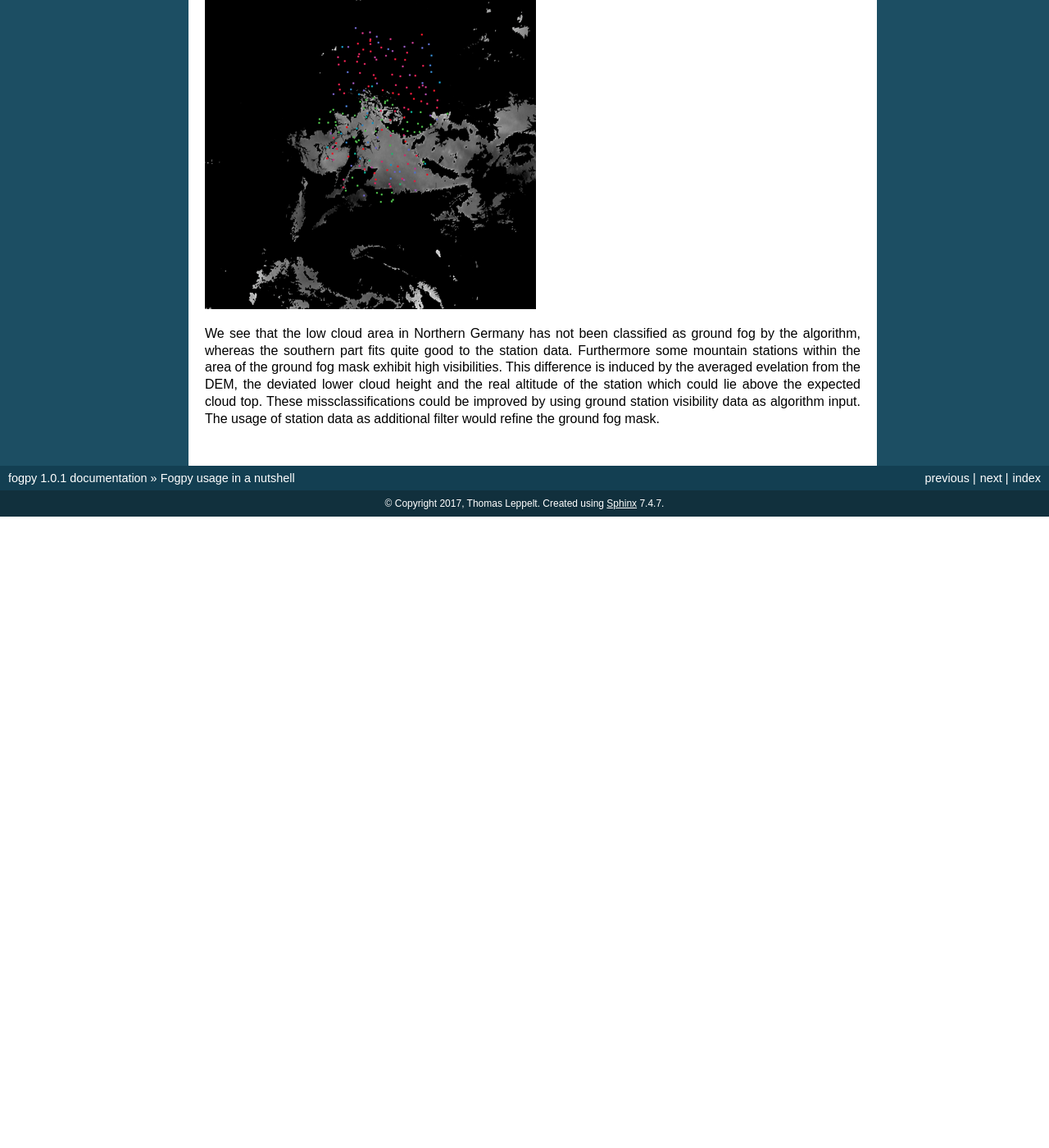
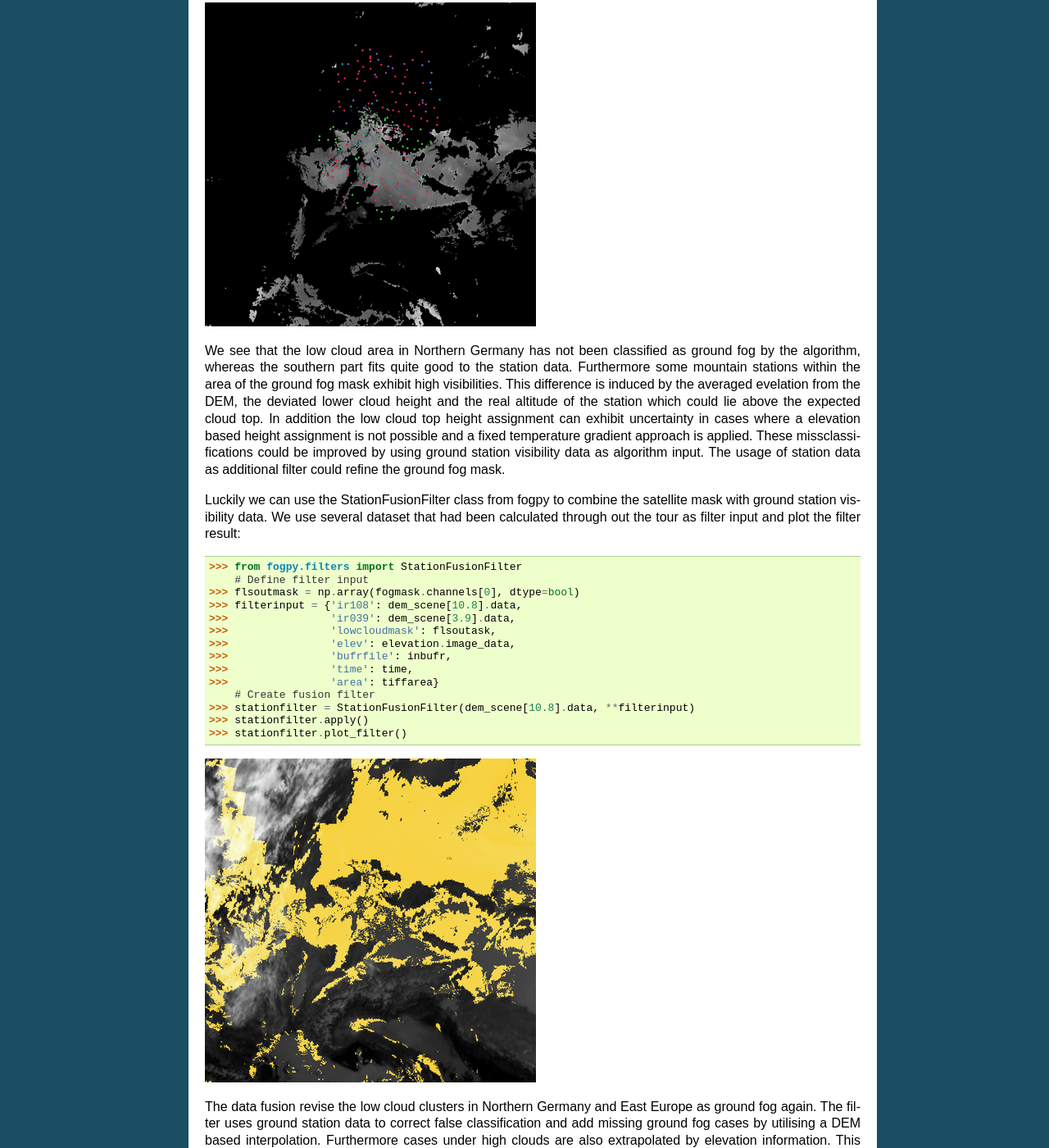
Before and after one commit to pytroll/fogpy, a Sphinx documentation site: the page built from doc/source/quickstart.rst, in a window 1280 px wide and 1400 px high, scrolled down 11265 px. Shown: the whole window at 82% size. Built offline with Sphinx 7.4.7, drawn with Linux system fonts in a browser that asks for light colours; the version number is read from the project's files by our own code; before the commit the page ends 11895 px from its top, so only the background shows below that; some of the changed text lies outside the part shown.

Commit message:
Add limit area option and documentaiton for station fusion filter

```diff
--- a/doc/source/algorithms.rst
+++ b/doc/source/algorithms.rst
@@ -1,3 +1,5 @@
+.. _algorithms:
+
 ===================
 Algorithms in fogpy
 ===================
--- a/doc/source/filters.rst
+++ b/doc/source/filters.rst
@@ -1,3 +1,5 @@
+.. _filters:
+
 =================
  Filters in fogpy
 =================
--- a/doc/source/quickstart.rst
+++ b/doc/source/quickstart.rst
@@ -238,18 +238,18 @@
 	>>> from trollimage.colormap import Colormap
 	>>> fogcol = Colormap((0., (0.0, 0.0, 0.8)),
    	>>> 	              (1., (250 / 255.0, 200 / 255.0, 40 / 255.0)))
-	# Overlay fls image
+	    # Overlay fls image
 	>>> fogmaskimg = Image(fogmask.channels[0], mode="L")
 	>>> fogmaskimg.colorize(fogcol)
 	>>> fogmaskimg.convert("RGBA")
 	>>> alpha = np.zeros(fogmask.channels[0].shape)
 	>>> alpha[fogmask.channels[0] == 1] = 0.5
 	>>> fogmaskimg.putalpha(alpha)
-	# Background overview composite
+	    # Background overview composite
 	>>> dem_overview = dem_scene.image.overview()
 	>>> dem_fogimg = Image(dem_overview.channels, mode='RGB')
 	>>> dem_fogimg.convert("RGBA")
-	# Over blend fog mask
+	    # Over blend fog mask
 	>>> dem_fogimg.blend(fogmaskimg)
 	>>> dem_fogimg.show()
 	>>> fls_img.show()
@@ -267,7 +267,9 @@
 |              Cloud mask                |               Low cloud mask           |         Low cloud mask + Fog RGB       |
 +----------------------------------------+----------------------------------------+----------------------------------------+
 
-It looks like the cloud mask works correctly and low cloud areas that are found by the algorithm fit quite good to the fog RGB yellowish areas.
+It looks like the cloud mask works correctly, except of some missclassified snow pixels in the Alps.
+But this is not a problem due to the snow filter which successfully masked them out later in the algorithm.
+Interestingly low cloud areas that are found by the algorithm fit quite good to the fog RGB yellowish areas.
 
 On a foggy night ...
 =================================
@@ -343,11 +345,11 @@
 
     >>> import os
     >>> from fogpy.utils import add_synop
-    # Define search path for bufr file
+        # Define search path for bufr file
     >>> bufr_dir = '/path/to/bufr/file/'
     >>> nbufr_file = "result_{}_synop.bufr".format(ntime.strftime("%Y%m%d%H%M"))
     >>> inbufrn = os.path.join(bufr_dir, nbufr_file)
-    # Create station image
+        # Create station image
     >>> station_nimg = add_synop.add_to_image(nfls_img, tiffarea, ntime, inbufrn, ptsize=4)
     >>> station_nimg.show()
 
@@ -367,7 +369,7 @@
 
     >>> bufr_file = "result_{}_synop.bufr".format(time.strftime("%Y%m%d%H%M"))
     >>> inbufr = os.path.join(bufr_dir, bufr_file)
-    # Create station image
+        # Create station image
     >>> station_img = add_synop.add_to_image(fls_img, tiffarea, time, inbufr, ptsize=4)
     >>> station_img.show()
 
@@ -378,5 +380,58 @@
 Furthermore some mountain stations within the area of the ground fog mask exhibit high visibilities.
 This difference is induced by the averaged evelation from the DEM, the deviated lower cloud height and the
 real altitude of the station which could lie above the expected cloud top.
+In addition the low cloud top height assignment can exhibit uncertainty in cases where a elevation
+based height assignment is not possible and a fixed temperature gradient approach is applied.
 These missclassifications could be improved by using ground station visibility data
-as algorithm input. The usage of station data as additional filter would refine the ground fog mask.
+as algorithm input. The usage of station data as additional filter could refine the ground fog mask.
+
+Luckily we can use the StationFusionFilter class from fogpy to combine the satellite mask with ground
+station visibility data. We use several dataset that had been calculated through out the tour as filter input
+and plot the filter result::
+
+    >>> from fogpy.filters import StationFusionFilter
+        # Define filter input
+    >>> flsoutmask = np.array(fogmask.channels[0], dtype=bool)
+    >>> filterinput = {'ir108': dem_scene[10.8].data,
+    >>>                'ir039': dem_scene[3.9].data,
+    >>>                'lowcloudmask': flsoutask,
+    >>>                'elev': elevation.image_data,
+    >>>                'bufrfile': inbufr,
+    >>>                'time': time,
+    >>>                'area': tiffarea}
+        # Create fusion filter
+    >>> stationfilter = StationFusionFilter(dem_scene[10.8].data, **filterinput)
+    >>> stationfilter.apply()
+    >>> stationfilter.plot_filter()
+
+.. image:: ./fogpy_docu_example_16.png
+
+The data fusion revise the low cloud clusters in Northern Germany and East Europe as ground fog again.
+The filter uses ground station data to correct false classification and add missing ground fog cases
+by utilising a DEM based interpolation. Furthermore cases under high clouds are also extrapolated by
+elevation information. This cloud lead to low cloud confidence levels. For example the fog mask over
+France and England. The applicatin of this filter should be limited to a region for which station data
+is available to achieve a high qualitiy data fusion product. In this case the area should be cropped to
+Germany, which can be done by setting the *limit* attribute to *True*::
+
+    >>> filterinput['limit'] = True
+        # Create fusion filter with limited region
+    >>> stationfilter = StationFusionFilter(dem_scene[10.8].data, **filterinput)
+    >>> stationfilter.apply()
+    >>> stationfilter.plot_filter()
+
+.. image:: ./fogpy_docu_example_17.png
+    :scale: 120 %
+
+The output is now limited automagically to the area for which station data is available.
+
+The above station fusion filter example can be used to code any other filter application in fogpy.
+The command sequence more or less looks like the same:
+
+ - Prepare filter input
+ - Instantiate filter class object
+ - Run the filter
+ - Enjoy the results
+
+All available filters are listed in the chapter :ref:`filters`. Whereas the algorithms that can be directly
+applied to PyTroll *Scene* objects can be found in the :ref:`algorithms` section.
```
Also changed, not shown: other parts of doc/source/quickstart.rst (+2 -2 lines), doc/source/fogpy_docu_example_10.png, doc/source/fogpy_docu_example_11.png, doc/source/fogpy_docu_example_12.png, doc/source/fogpy_docu_example_13.png, doc/source/fogpy_docu_example_14.png, doc/source/fogpy_docu_example_16.png (added), doc/source/fogpy_docu_example_17.png (added), doc/source/fogpy_docu_example_4.png, 1 other file.
